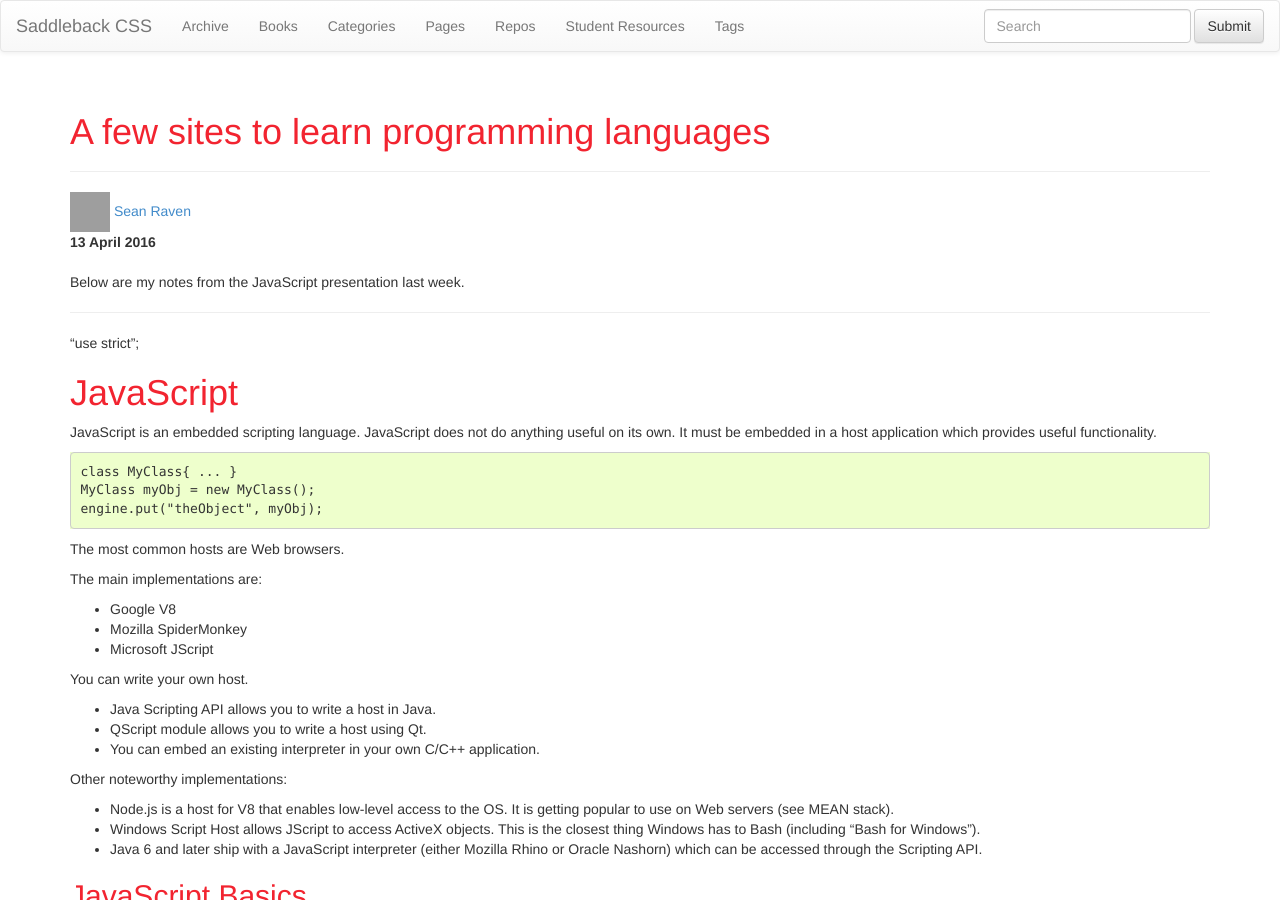
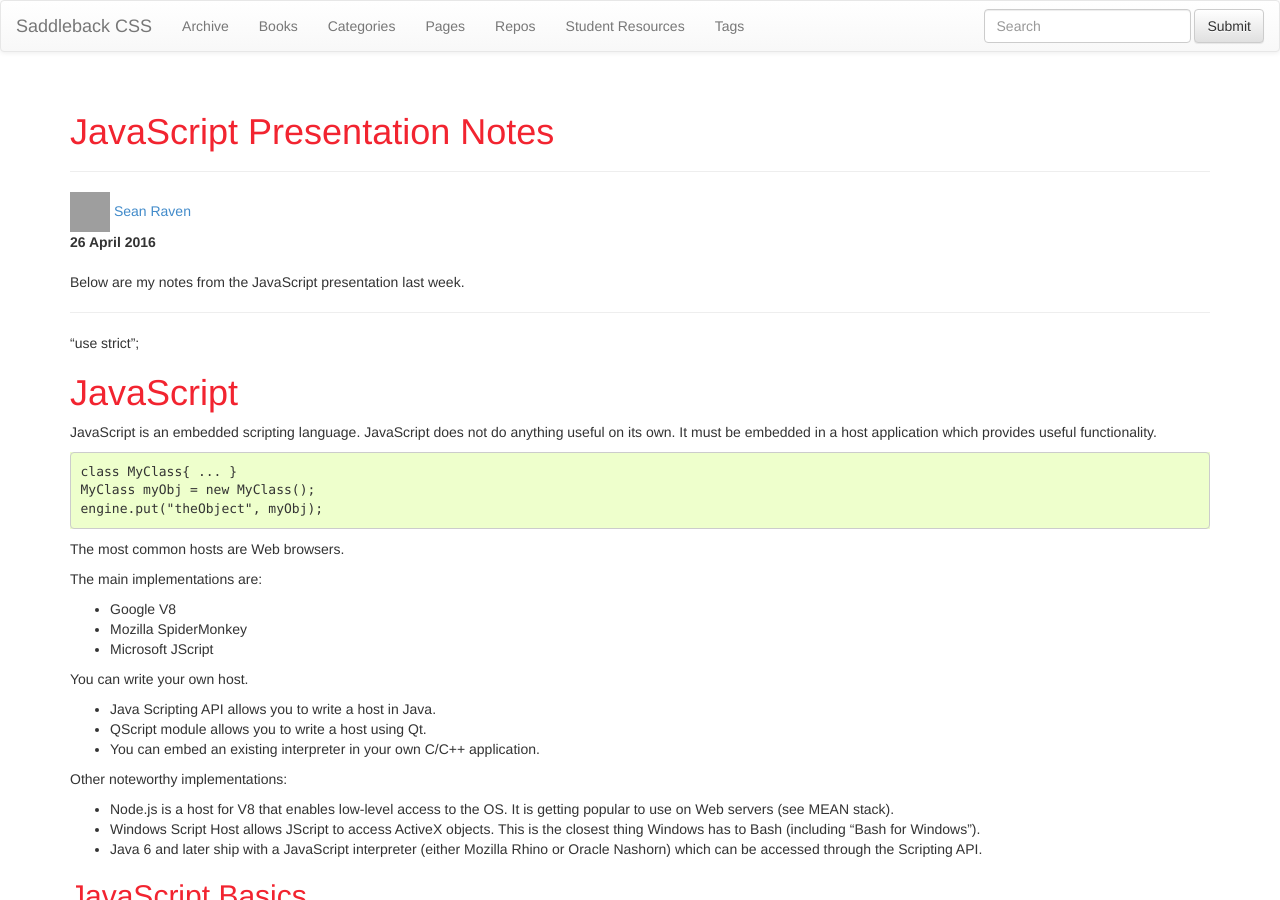
Before and after one commit to SaddlebackCSS/SaddlebackCSS.github.io, a Jekyll site: the page built from _posts/2016-04-25-JavaScript.md, in a window 1280 px wide and 900 px high. Built offline with Jekyll 4.4.1, drawn with Linux system fonts in a browser that asks for light colours; nearby versions of some CDN libraries; grey boxes are pictures that could not be loaded.

Commit message:
didn't pay attention when pasting the headers

```diff
--- a/_posts/2016-04-25-JavaScript.md
+++ b/_posts/2016-04-25-JavaScript.md
@@ -1,11 +1,11 @@
 ---
 layout: post
-title: A few sites to learn programming languages
+title: JavaScript Presentation Notes
 author:
     name: Sean Raven
     github: dragon0
-date: 2016-04-12 19:30:00 -7:00
-description: "Some websites for learning new programming languages"
+date: 2016-04-25 17:00:00 -7:00
+description: "JavaScript Presentation Notes"
 tags: [programming]
 ---
 {% include JB/setup %}
```
